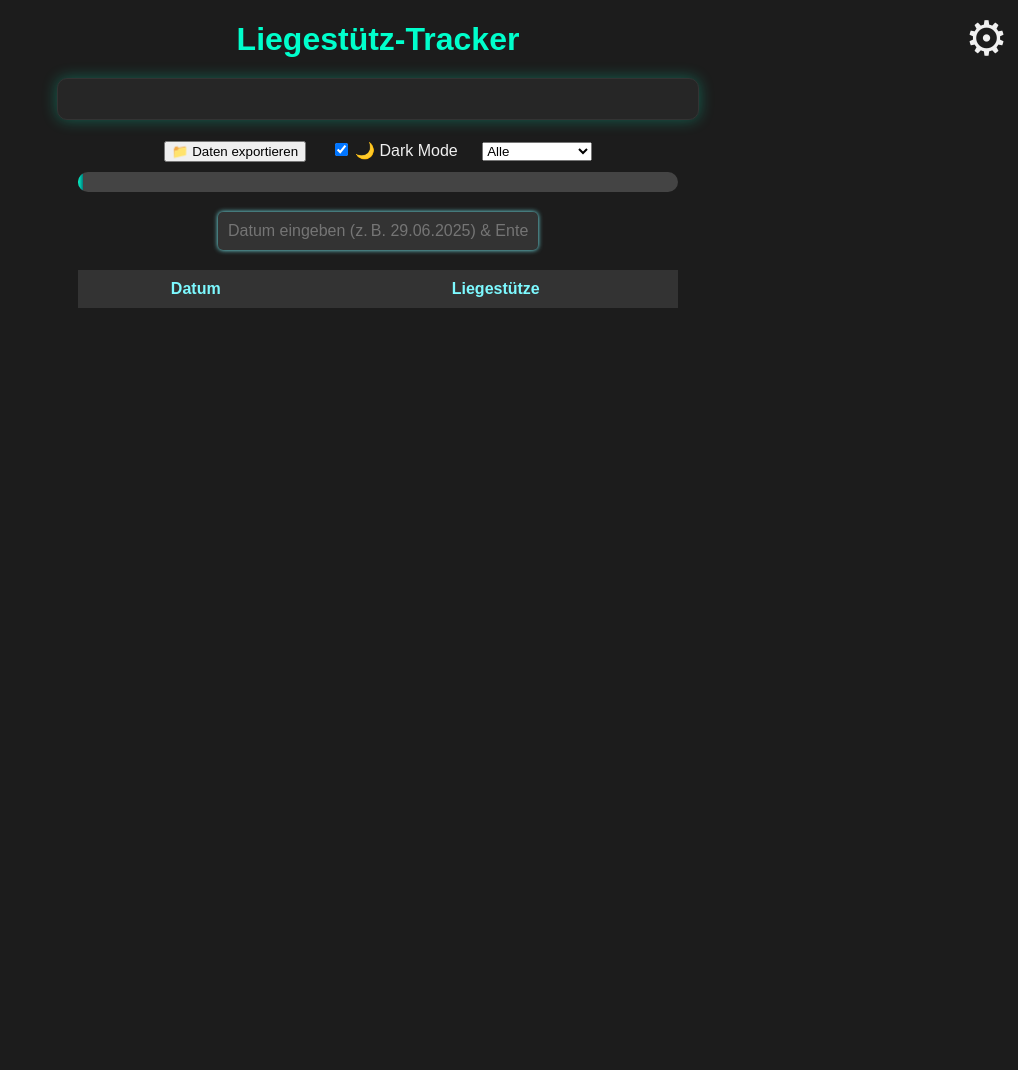
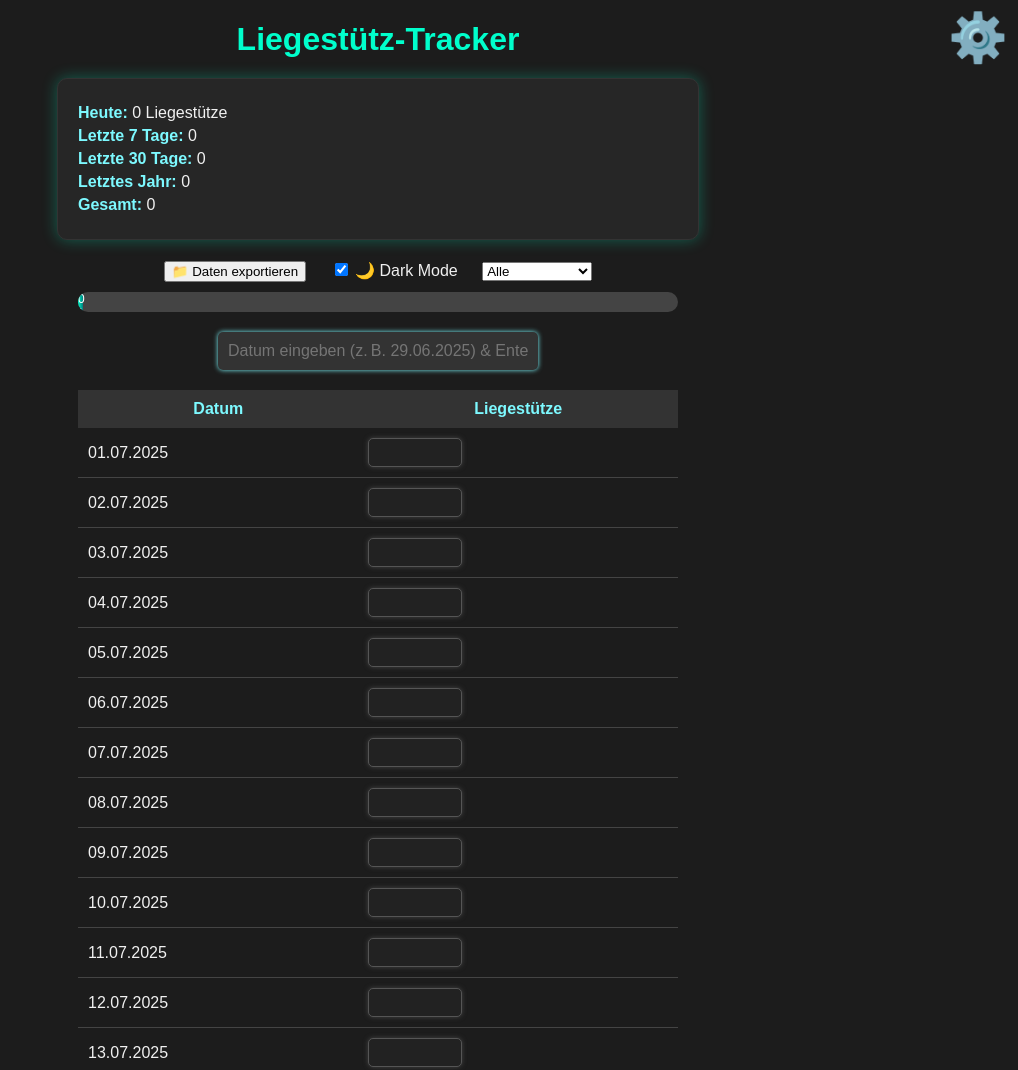
Before and after one commit to Henry994-stack/stackblitz-starters-wtvqjqaw, a website: page index.html in a window 1280 px wide. Shown: the top 1070 px of the page, without its empty margins (262-1280 px from the left). Before the commit the page ends 800 px from the top, so only its background shows below. Drawn offline with Linux system fonts and the light colour scheme.

Commit message:
Update index.html

```diff
--- a/index.html
+++ b/index.html
@@ -1,3 +1,4 @@
+
 <!DOCTYPE html>
 <html lang="de">
 <head>
@@ -141,7 +142,7 @@
 <body>
 <h1>Liegestütz-Tracker</h1>
 
-<div id="settingsIcon" title="Einstellungen">⚙</div>
+<div id="settingsIcon" title="Einstellungen">⚙️</div>
 <div id="settingsMenu">
   <ul>
     <li id="notificationToggle">🔔 Benachrichtigungen</li>
@@ -209,7 +210,7 @@
     const d = String(date.getDate()).padStart(2, '0');
     const m = String(date.getMonth() + 1).padStart(2, '0');
     const y = date.getFullYear();
-    return ${d}.${m}.${y};
+    return `${d}.${m}.${y}`;
   }
 
   // Hilfsfunktion: ID für Zeile generieren (z.B. row_29062025)
@@ -217,7 +218,7 @@
     const d = String(date.getDate()).padStart(2, '0');
     const m = String(date.getMonth() + 1).padStart(2, '0');
     const y = date.getFullYear();
-    return row_${d}${m}${y};
+    return `row_${d}${m}${y}`;
   }
 
   // Tabelle mit Daten füllen (5 Jahre nach vorne)
@@ -236,7 +237,7 @@
     }
     const tr = document.createElement('tr');
     tr.id = id;
-    tr.innerHTML = <td>${formatted}</td><td><input type="text" value="${savedValue}" data-id="${id}" maxlength="4" /></td>;
+    tr.innerHTML = `<td>${formatted}</td><td><input type="text" value="${savedValue}" data-id="${id}" maxlength="4" /></td>`;
     tableBody.appendChild(tr);
     allInputs.push({ date: dateCopy, id });
   }
@@ -293,7 +294,7 @@
     const maxLiegestuetze = 50;
 const progressPercent = Math.min(100, (todayCount / maxLiegestuetze) * 100);
 progressBar.style.width = progressPercent + '%';
-progressBar.textContent = ${todayCount} / ${maxLiegestuetze};
+progressBar.textContent = `${todayCount} / ${maxLiegestuetze}`;
 
     statsBox.innerHTML = `
       <p><strong>Heute:</strong> ${todayCount} Liegestütze</p>
```
